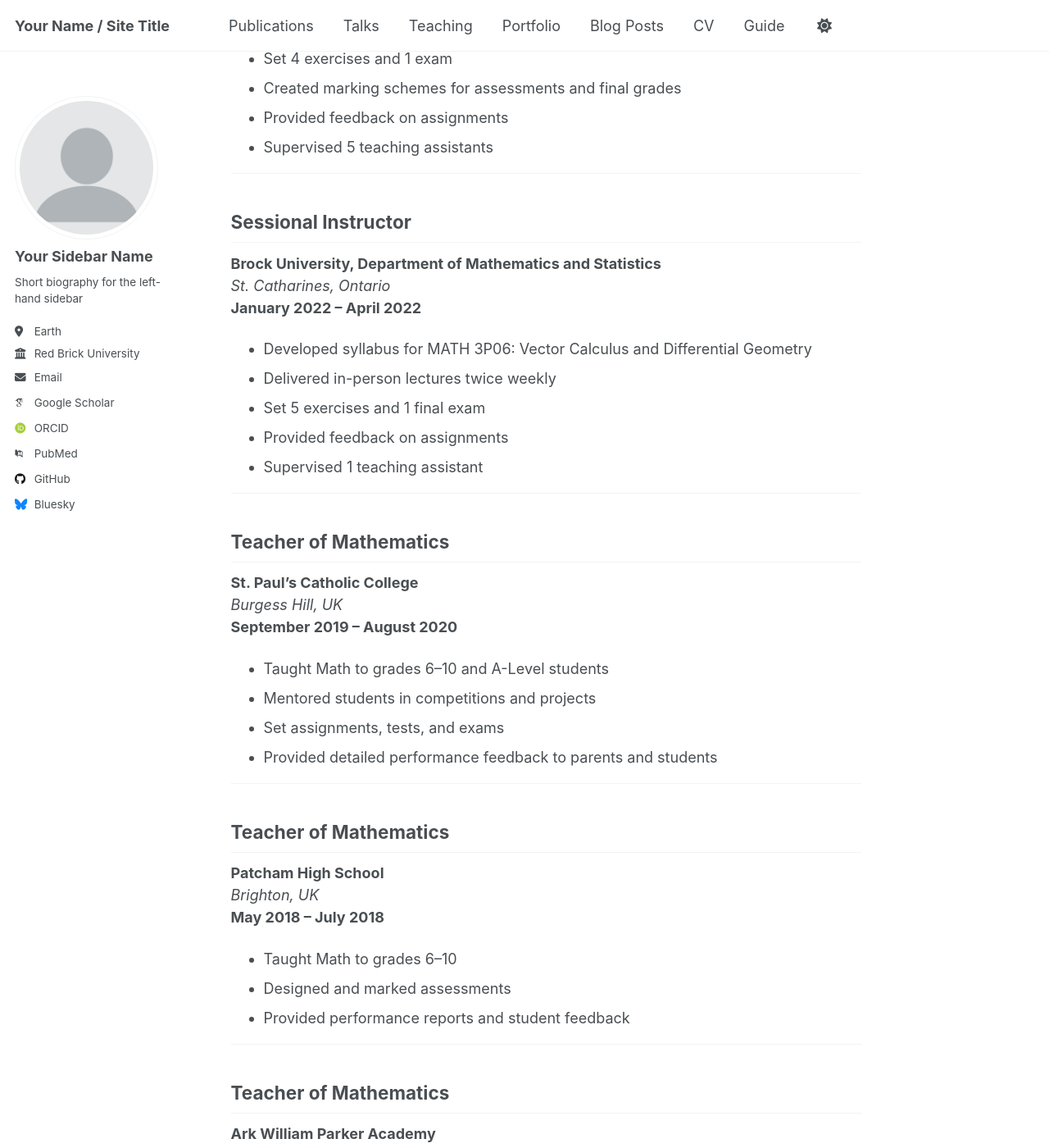
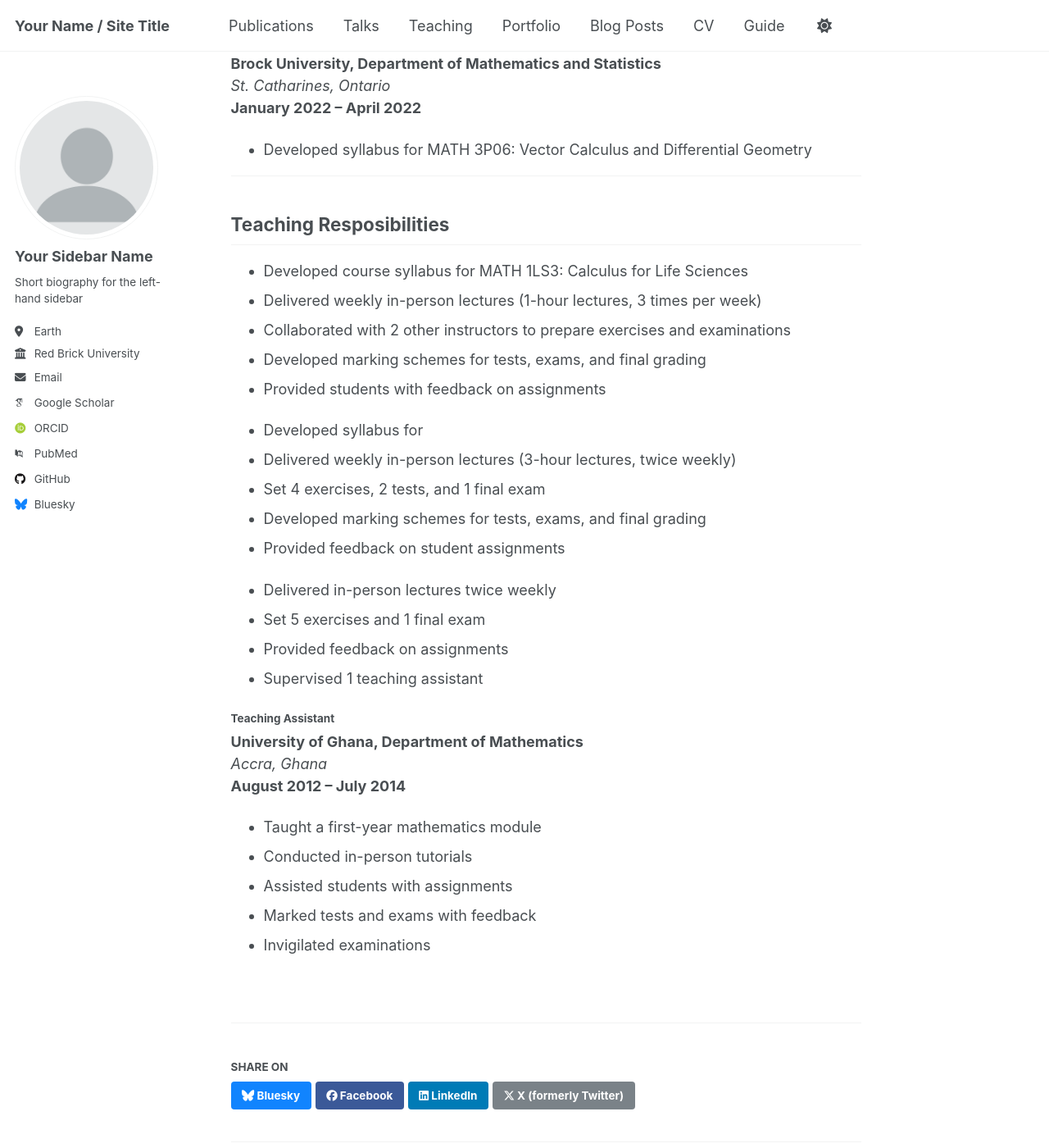
Before and after one commit to magronah/magronah.github.io, a Jekyll site: the page built from _teaching/2025-spring-teaching-2.md, in a window 1280 px wide and 1400 px high, scrolled down 1986 px. Shown: the whole window at 82% size. Built offline with Jekyll 4.4.1, drawn with Linux system fonts in a browser that asks for light colours; some web fonts are replaced; some of the changed text lies outside the part shown.

Commit message:
teaching

```diff
--- a/_teaching/2025-spring-teaching-2.md
+++ b/_teaching/2025-spring-teaching-2.md
@@ -10,17 +10,13 @@ location: "Hamilton Ontario, Canada"
 
 ---
 
+# Teaching Roles
 
-
-### Sessional Instructor
+## Sessional Instructor
 **McMaster University, Department of Mathematics and Statistics**
 *Hamilton, Ontario*
 **August 2024 – December 2024**
-- Developed course syllabus for MATH 1LS3: Calculus for Life Sciences
-- Delivered weekly in-person lectures (1-hour lectures, 3 times per week)
-- Collaborated with 2 other instructors to prepare exercises and examinations
-- Developed marking schemes for tests, exams, and final grading
-- Provided students with feedback on assignments
+Course: MATH 1LS3: Calculus for Life Sciences
 
 ---
 
@@ -28,11 +24,8 @@ location: "Hamilton Ontario, Canada"
 **McMaster University, Department of Mathematics and Statistics**
 *Hamilton, Ontario*
 **May 2024 – June 2024**
-- Developed syllabus for MATH 1F03: Introduction to Calculus and Analytic Geometry
-- Delivered weekly in-person lectures (3-hour lectures, twice weekly)
-- Set 4 exercises, 2 tests, and 1 final exam
-- Developed marking schemes for tests, exams, and final grading
-- Provided feedback on student assignments
+ Course: MATH 1F03: Introduction to Calculus and Analytic Geometry
+
 
 ---
 
@@ -78,42 +71,30 @@ location: "Hamilton Ontario, Canada"
 *St. Catharines, Ontario*
 **January 2022 – April 2022**
 - Developed syllabus for MATH 3P06: Vector Calculus and Differential Geometry
+
+---
+
+## Teaching Resposibilities
+
+- Developed course syllabus for MATH 1LS3: Calculus for Life Sciences
+- Delivered weekly in-person lectures (1-hour lectures, 3 times per week)
+- Collaborated with 2 other instructors to prepare exercises and examinations
+- Developed marking schemes for tests, exams, and final grading
+- Provided students with feedback on assignments
+
+- Developed syllabus for
+- Delivered weekly in-person lectures (3-hour lectures, twice weekly)
+- Set 4 exercises, 2 tests, and 1 final exam
+- Developed marking schemes for tests, exams, and final grading
+- Provided feedback on student assignments
+
+
 - Delivered in-person lectures twice weekly
 - Set 5 exercises and 1 final exam
 - Provided feedback on assignments
 - Supervised 1 teaching assistant
 
----
 
-## Teacher of Mathematics
-**St. Paul’s Catholic College**
-*Burgess Hill, UK*
-**September 2019 – August 2020**
-- Taught Math to grades 6–10 and A-Level students
-- Mentored students in competitions and projects
-- Set assignments, tests, and exams
-- Provided detailed performance feedback to parents and students
-
----
-
-## Teacher of Mathematics
-**Patcham High School**
-*Brighton, UK*
-**May 2018 – July 2018**
-- Taught Math to grades 6–10
-- Designed and marked assessments
-- Provided performance reports and student feedback
-
----
-
-## Teacher of Mathematics
-**Ark William Parker Academy**
-*Hastings, UK*
-**January 2018 – May 2018**
-- Taught Math to grades 6–10
-- Designed assessments and provided performance feedback
-
----
 
 #### Teaching Assistant
 **University of Ghana, Department of Mathematics**
@@ -124,12 +105,3 @@ location: "Hamilton Ontario, Canada"
 - Assisted students with assignments
 - Marked tests and exams with feedback
 - Invigilated examinations
-
----
-
-#### Grade 4 Class Teacher
-**Calvary Academy Primary and High School**
-*Accra, Ghana*
-**August 2007 – July 2008**
-- Served as homeroom teacher for Grade 4
-- Taught religious studies in the high school
```
Also changed, not shown: _teaching/2014-spring-teaching-1.md (+33 -6 lines).
